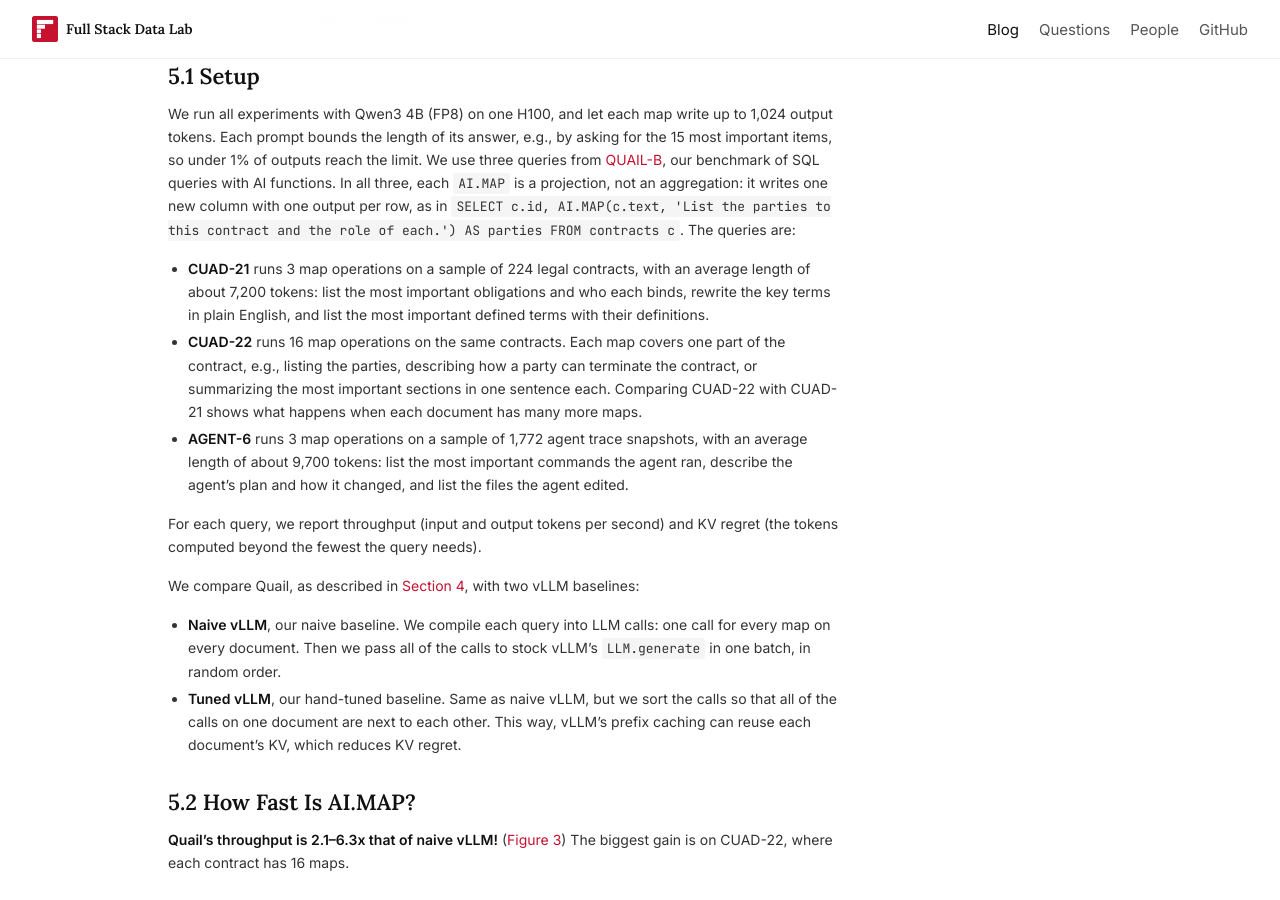
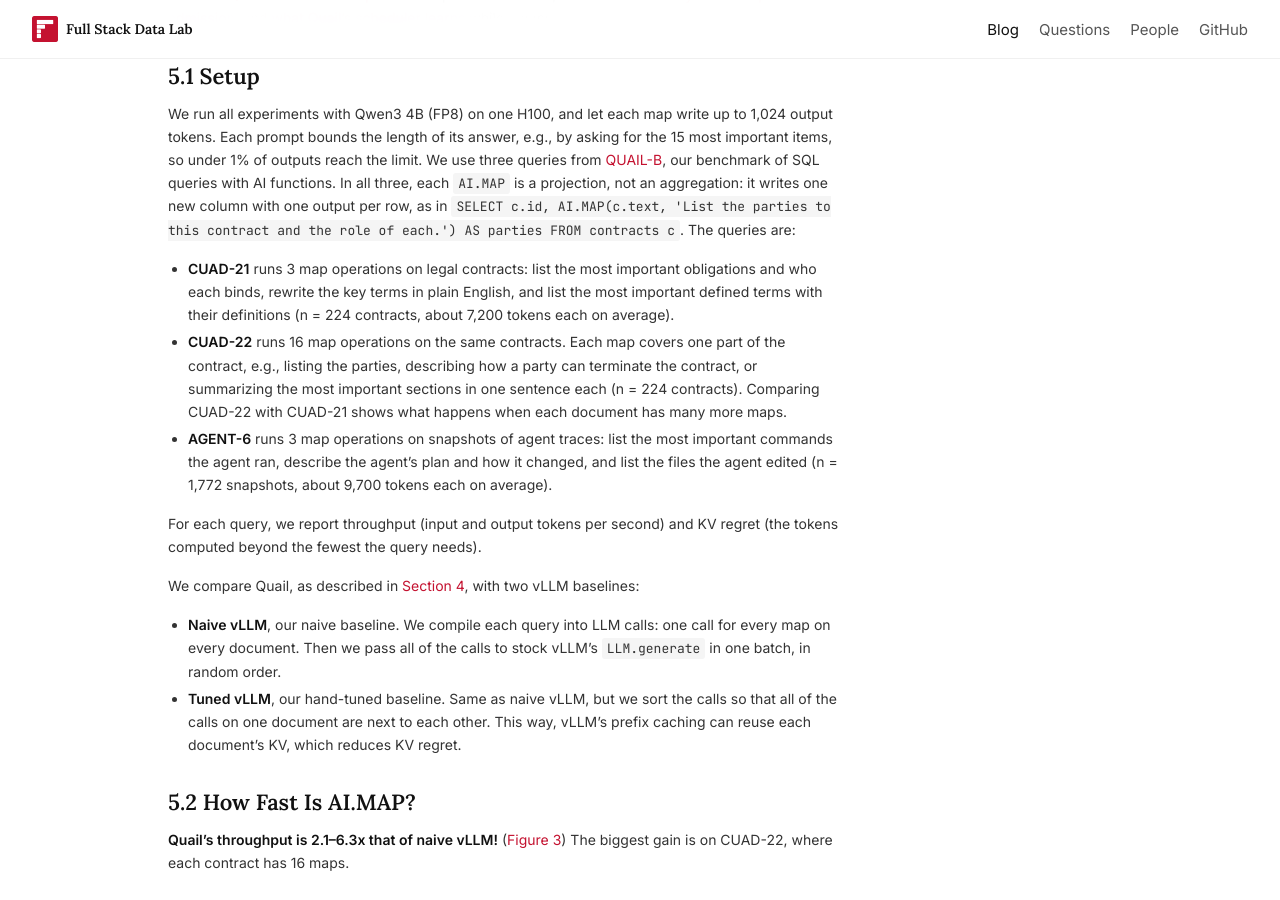
Before and after one commit to fsdatalab/fsdatalab.github.io, a Jekyll site: the page built from _posts/2026-11-03-ai-map.md, in a window 1280 px wide and 900 px high, scrolled down 5707 px. Built offline with Jekyll 4.4.1, drawn with Linux system fonts in a browser that asks for light colours.

Commit message:
Put each AI.MAP query's corpus size at the end of its description
Co-Authored-By: Claude Opus 5.5 <noreply@anthropic.com>
Claude-Session: https://claude.ai/code/session_012G22YJx4kj4XdzctLAjr6j

```diff
--- a/_posts/2026-11-03-ai-map.md
+++ b/_posts/2026-11-03-ai-map.md
@@ -177,9 +177,9 @@ We'll start with our [setup](#51-setup): the model, the queries, and the systems
 
 We run all experiments with Qwen3 4B (FP8) on one H100, and let each map write up to 1,024 output tokens. Each prompt bounds the length of its answer, e.g., by asking for the 15 most important items, so under 1% of outputs reach the limit. We use three queries from [QUAIL-B](https://github.com/fsdatalab/quail-bench), our benchmark of SQL queries with AI functions. In all three, each `AI.MAP` is a projection, not an aggregation: it writes one new column with one output per row, as in `SELECT c.id, AI.MAP(c.text, 'List the parties to this contract and the role of each.') AS parties FROM contracts c`. The queries are:
 
-- **CUAD-21** runs 3 map operations on a sample of 224 legal contracts, with an average length of about 7,200 tokens: list the most important obligations and who each binds, rewrite the key terms in plain English, and list the most important defined terms with their definitions.
-- **CUAD-22** runs 16 map operations on the same contracts. Each map covers one part of the contract, e.g., listing the parties, describing how a party can terminate the contract, or summarizing the most important sections in one sentence each. Comparing CUAD-22 with CUAD-21 shows what happens when each document has many more maps.
-- **AGENT-6** runs 3 map operations on a sample of 1,772 agent trace snapshots, with an average length of about 9,700 tokens: list the most important commands the agent ran, describe the agent's plan and how it changed, and list the files the agent edited.
+- **CUAD-21** runs 3 map operations on legal contracts: list the most important obligations and who each binds, rewrite the key terms in plain English, and list the most important defined terms with their definitions (n = 224 contracts, about 7,200 tokens each on average).
+- **CUAD-22** runs 16 map operations on the same contracts. Each map covers one part of the contract, e.g., listing the parties, describing how a party can terminate the contract, or summarizing the most important sections in one sentence each (n = 224 contracts). Comparing CUAD-22 with CUAD-21 shows what happens when each document has many more maps.
+- **AGENT-6** runs 3 map operations on snapshots of agent traces: list the most important commands the agent ran, describe the agent's plan and how it changed, and list the files the agent edited (n = 1,772 snapshots, about 9,700 tokens each on average).
 
 For each query, we report throughput (input and output tokens per second) and KV regret (the tokens computed beyond the fewest the query needs).
 
```
